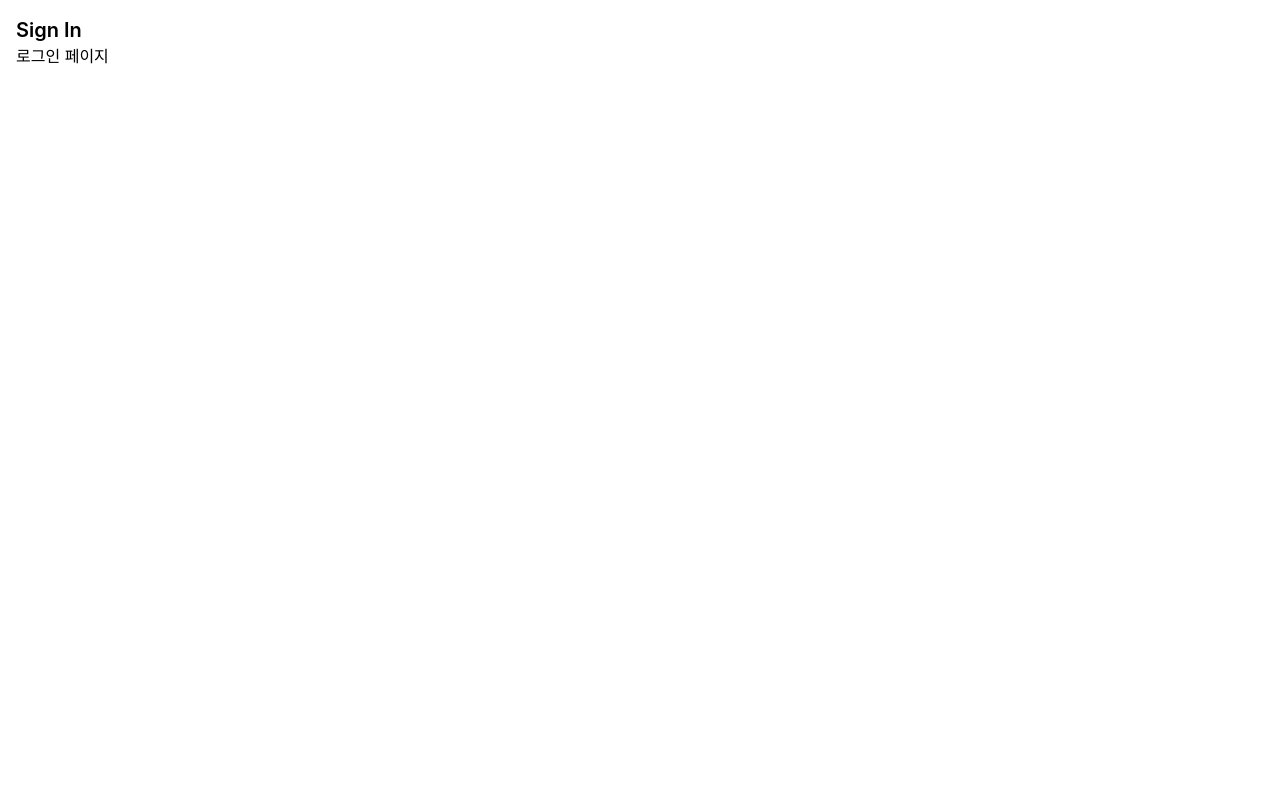
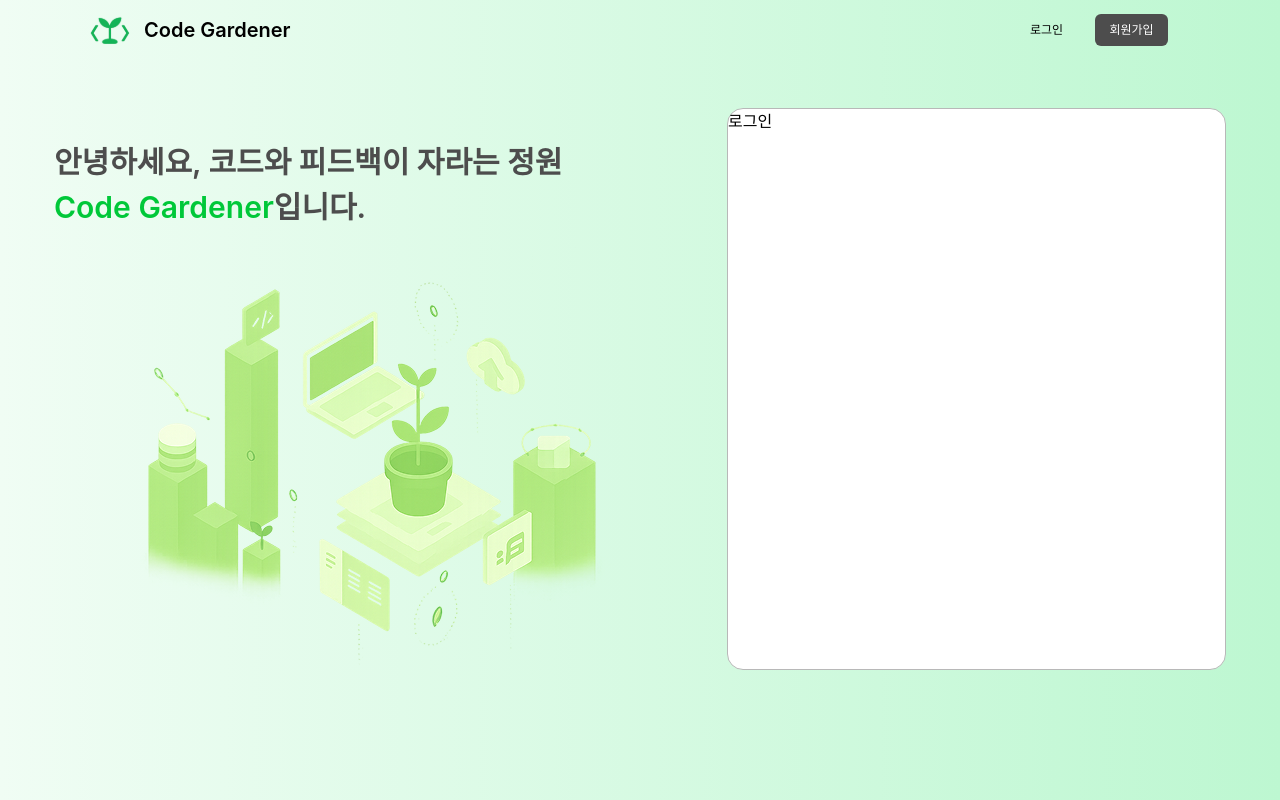
Before and after one commit to 2025-YU-SE/Gardener_web, a React (Vite) app: page /sign-in in a window 1280 px wide. Built offline with nearby package versions, Linux system fonts and the light colour scheme; a web font is replaced by a local one.

Commit message:
feat: 로그인 페이지 헤더 및 배경 적용

```diff
--- a/src/pages/SignIn.jsx
+++ b/src/pages/SignIn.jsx
@@ -1,12 +1,33 @@
-import React from 'react'
+import React from "react";
+import Header from "../components/header/Header";
+import illustration from "../assets/illustration.png";
 
 function SignIn() {
   return (
-    <div className="p-4">
-      <h1 className="text-xl font-semibold">Sign In</h1>
-      <p>로그인 페이지</p>
+    <div className="w-full h-screen bg-gradient-to-r from-[#F0FDF4] to-[#BDF7D1]">
+      <Header />
+      <div className="flex justify-center">
+        <div className="mt-20">
+          <div className="text-[30px] font-semibold">
+            <h3 className="text-[#4D4D4D]">
+              안녕하세요, 코드와 피드백이 자라는 정원
+            </h3>
+            <span className="text-[#00C839]">Code Gardener</span>
+            <span className="text-[#4D4D4D]">입니다.</span>
+          </div>
+          <img
+            src={illustration}
+            alt="illust"
+            className="w-[673px] h-[449px]"
+          />
+        </div>
+
+        <div className="w-[499px] h-[562px] bg-white rounded-[16px] border border-[#B8B8B8] mt-12">
+          <h3>로그인</h3>
+        </div>
+      </div>
     </div>
-  )
+  );
 }
 
-export default SignIn
+export default SignIn;
```
Also changed, not shown: src/assets/illustration.png (added).
